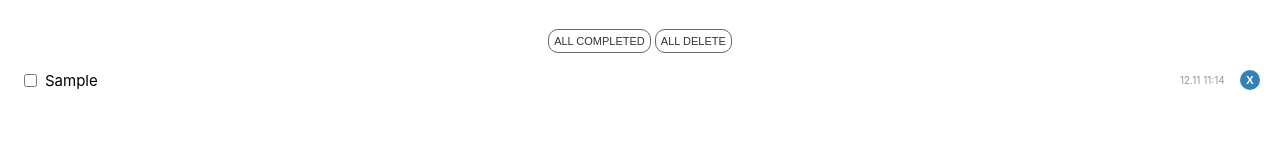
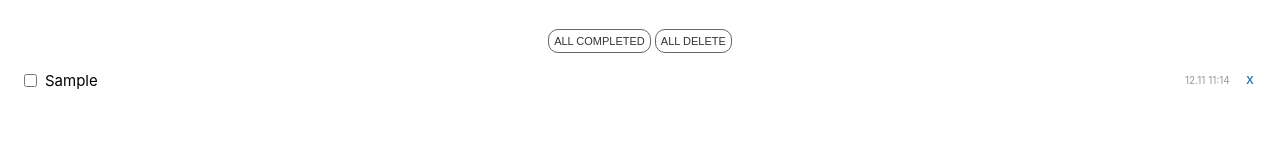
Before and after one commit to jy7123943/practice-recoil, a React (Create React App) app: page / in a window 1280 px wide. Both pictures are taken after typing "Sample" into the empty fields and a click on the button "SAVE". Shown: the part 138-298 px from the top of the page. Built offline with nearby package versions, Linux system fonts and the light colour scheme.

Commit message:
Change delete button design

```diff
--- a/src/feature/TodoItem.css
+++ b/src/feature/TodoItem.css
@@ -5,7 +5,7 @@
 
 .todo-item {
   display: grid;
-  grid-gap: 10px;
+  grid-gap: 5px;
   grid-row: 1;
   grid-template-columns: auto 20px;
   margin-bottom: 10px;
@@ -40,10 +40,9 @@ label {
 }
 
 .delete-button {
-  background: #3381b5;
+  background: none;
   height: 20px;
-  border-radius: 10px;
-  color: #fff;
+  color: #3381b5;
   font-weight: bold;
   font-size: 11px;
 }
```
